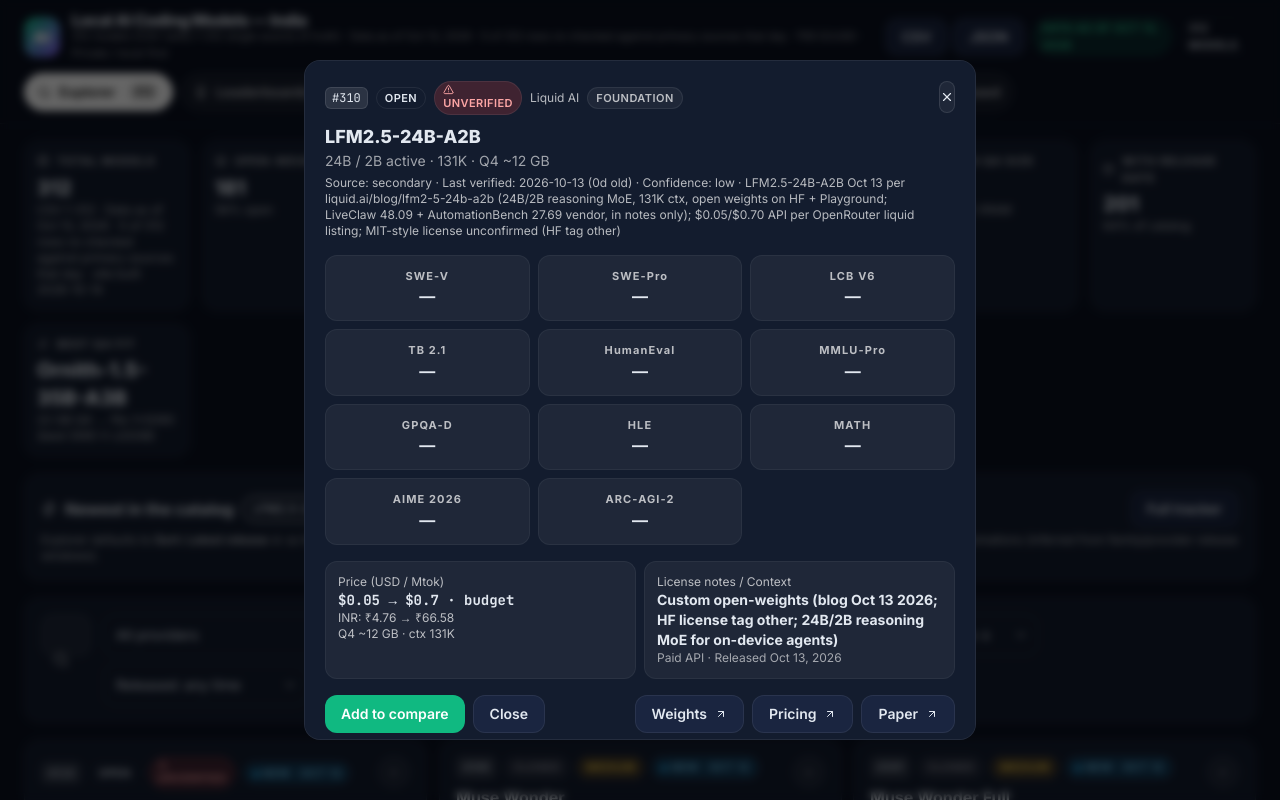
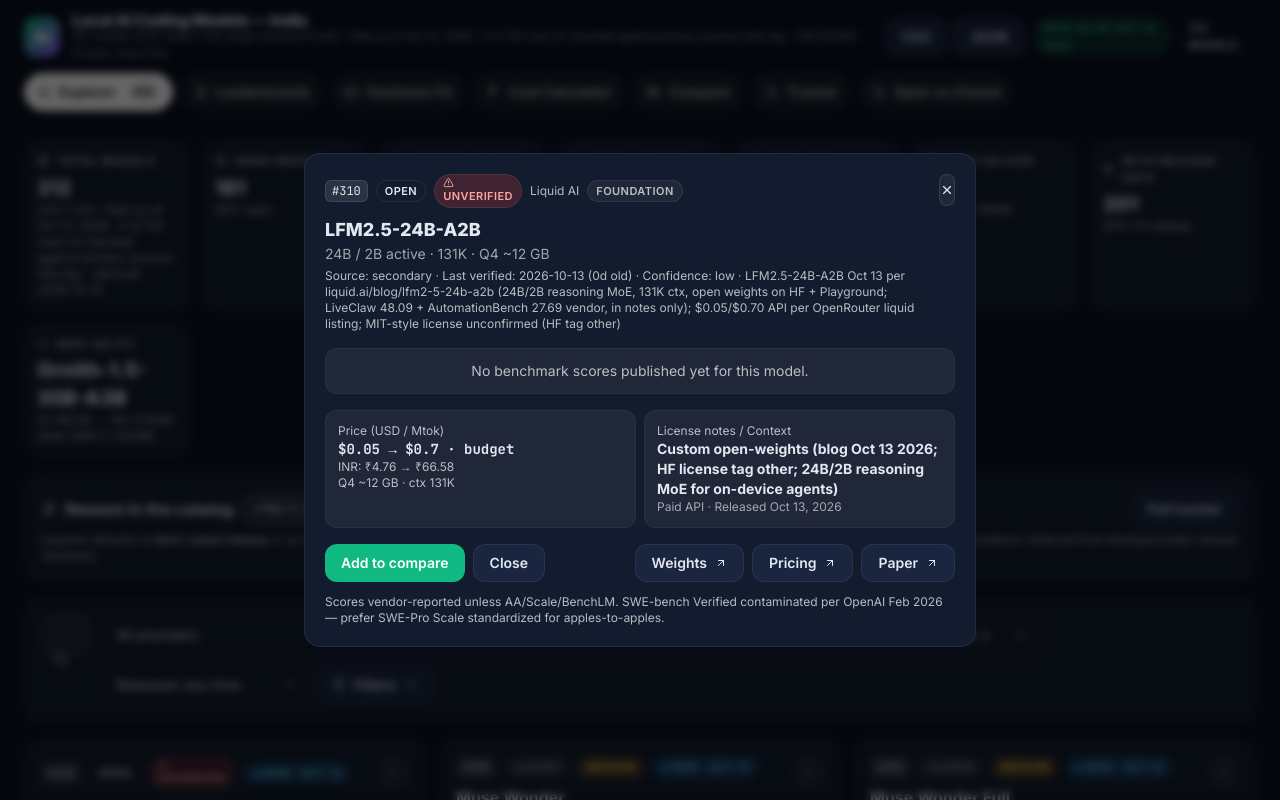
Before and after one commit to sachindeepcleaning-coder/ai-tracker, a React (Vite) app in the folder frontend/: page / in a window 1280 px wide. Both pictures are taken after a click on the button "LFM2.5-24B-A2B Oct 13". Shown: the top 800 px of the page. Built offline with nearby package versions, Linux system fonts and the light colour scheme.

Commit message:
fix(modal): honest empty-state instead of dash wall for scoreless models

```diff
--- a/frontend/src/components/DetailModal.tsx
+++ b/frontend/src/components/DetailModal.tsx
@@ -16,6 +16,22 @@
 
 export default function DetailModal({ detail, onClose, onToggleCompare, inCompare }: DetailModalProps) {
   const panelRef = useRef<HTMLDivElement>(null)
+  // A wall of dashes looks broken: when no benchmark exists at all, show one
+  // honest empty-state instead of eleven empty cells.
+  const benches: [string, string | null][] = [
+    ['SWE-V', detail.swe_bench_verified],
+    ['SWE-Pro', detail.swe_bench_pro],
+    ['LCB V6', detail.livecodebench_v6],
+    ['TB 2.1', detail.terminal_bench],
+    ['HumanEval', detail.humaneval],
+    ['MMLU-Pro', detail.mmlu_pro],
+    ['GPQA-D', detail.gpqa_diamond],
+    ['HLE', detail.hle],
+    ['MATH', detail.math],
+    ['AIME 2026', detail.aime_2026],
+    ['ARC-AGI-2', detail.arc_agi_2],
+  ]
+  const hasAnyBench = benches.some(([, v]) => v != null && v !== '')
 
   useEffect(() => {
     const panel = panelRef.current
@@ -85,26 +101,20 @@
         </div>
 
         <div className="grid grid-cols-2 sm:grid-cols-3 gap-2 mt-4">
-          {[
-            ['SWE-V', detail.swe_bench_verified],
-            ['SWE-Pro', detail.swe_bench_pro],
-            ['LCB V6', detail.livecodebench_v6],
-            ['TB 2.1', detail.terminal_bench],
-            ['HumanEval', detail.humaneval],
-            ['MMLU-Pro', detail.mmlu_pro],
-            ['GPQA-D', detail.gpqa_diamond],
-            ['HLE', detail.hle],
-            ['MATH', detail.math],
-            ['AIME 2026', detail.aime_2026],
-            ['ARC-AGI-2', detail.arc_agi_2],
-          ].map(([k, v]) => (
-            <div key={k} className="bg-white/5 rounded-xl p-3 border border-white/5 text-center">
-              <div className="text-[11px] tracking-widest font-bold text-white/70">{k}</div>
-              <div className="font-bold">{v || '—'}</div>
-              {v && scoreSource(v) === 'vendor' && <div className="text-[9px] uppercase tracking-wide text-amber-400/80 mt-0.5">vendor-reported</div>}
-              {v && ['aa', 'scale', 'benchlm'].includes(scoreSource(v) ?? '') && <div className="text-[9px] uppercase tracking-wide text-sky-300/90 mt-0.5">independent</div>}
+          {hasAnyBench ? (
+            benches.map(([k, v]) => (
+              <div key={k} className="bg-white/5 rounded-xl p-3 border border-white/5 text-center">
+                <div className="text-[11px] tracking-widest font-bold text-white/70">{k}</div>
+                <div className="font-bold">{v || '—'}</div>
+                {v && scoreSource(v) === 'vendor' && <div className="text-[9px] uppercase tracking-wide text-amber-400/80 mt-0.5">vendor-reported</div>}
+                {v && ['aa', 'scale', 'benchlm'].includes(scoreSource(v) ?? '') && <div className="text-[9px] uppercase tracking-wide text-sky-300/90 mt-0.5">independent</div>}
+              </div>
+            ))
+          ) : (
+            <div className="col-span-full bg-white/5 rounded-xl p-3 border border-white/5 text-center text-sm text-white/70" data-testid="no-benches">
+              No benchmark scores published yet for this model.
             </div>
-          ))}
+          )}
         </div>
 
         <div className="mt-4 grid grid-cols-2 gap-2 text-sm">
```
Also changed, not shown: 1 other file (tests, documents, lock files or other folders).
